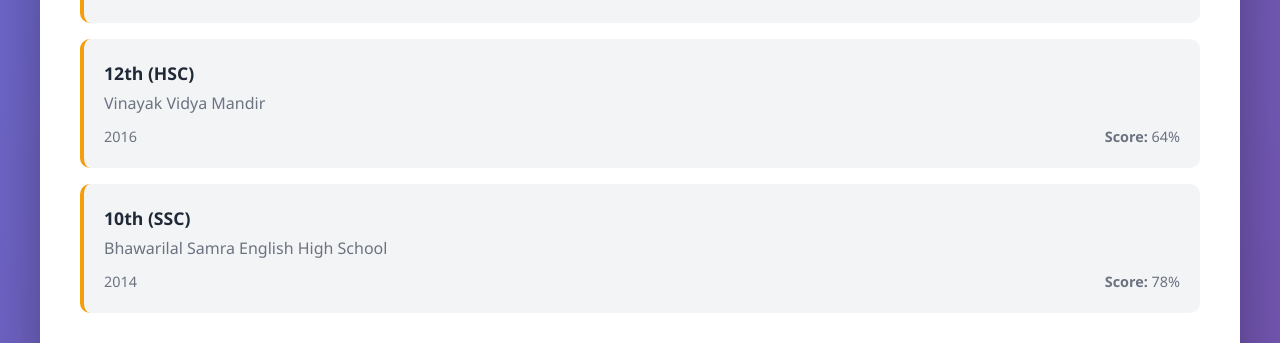
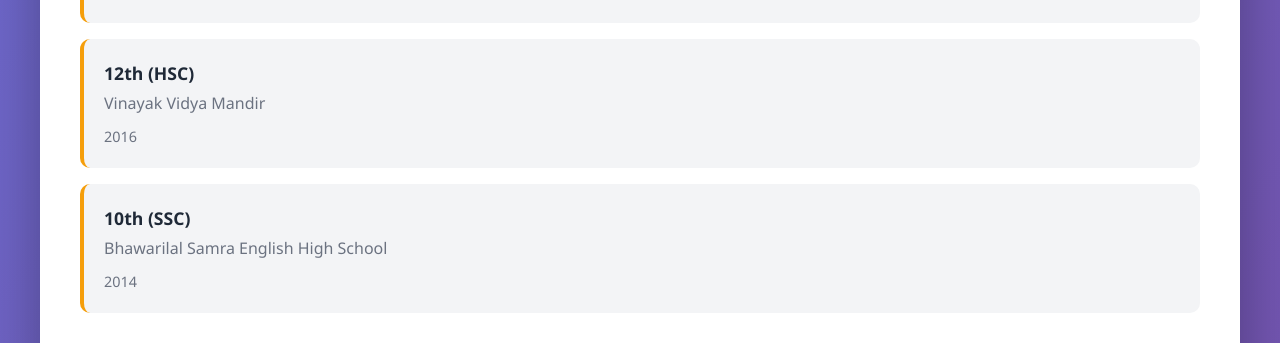
Before and after one commit to parthdeshmukh1911/parthresume, a plain HTML site: page index.html in a window 1280 px wide. Shown: the part 2241-2584 px from the top of the page. Drawn offline with Linux system fonts and the light colour scheme.

Commit message:
Hide score details in education section
Comment out score details for 12th and 10th grades.

```diff
--- a/index.html
+++ b/index.html
@@ -524,7 +524,7 @@
                     <div class="institution">Vinayak Vidya Mandir</div>
                     <div class="year-gpa">
                         <span>2016</span>
-                        <span><strong>Score:</strong> 64%</span>
+                        <!-- <span><strong>Score:</strong> 64%</span> -->
                     </div>
                 </div>
 
@@ -533,7 +533,7 @@
                     <div class="institution">Bhawarilal Samra English High School</div>
                     <div class="year-gpa">
                         <span>2014</span>
-                        <span><strong>Score:</strong> 78%</span>
+                        <!-- <span><strong>Score:</strong> 78%</span> -->
                     </div>
                 </div>
             </div>
```
